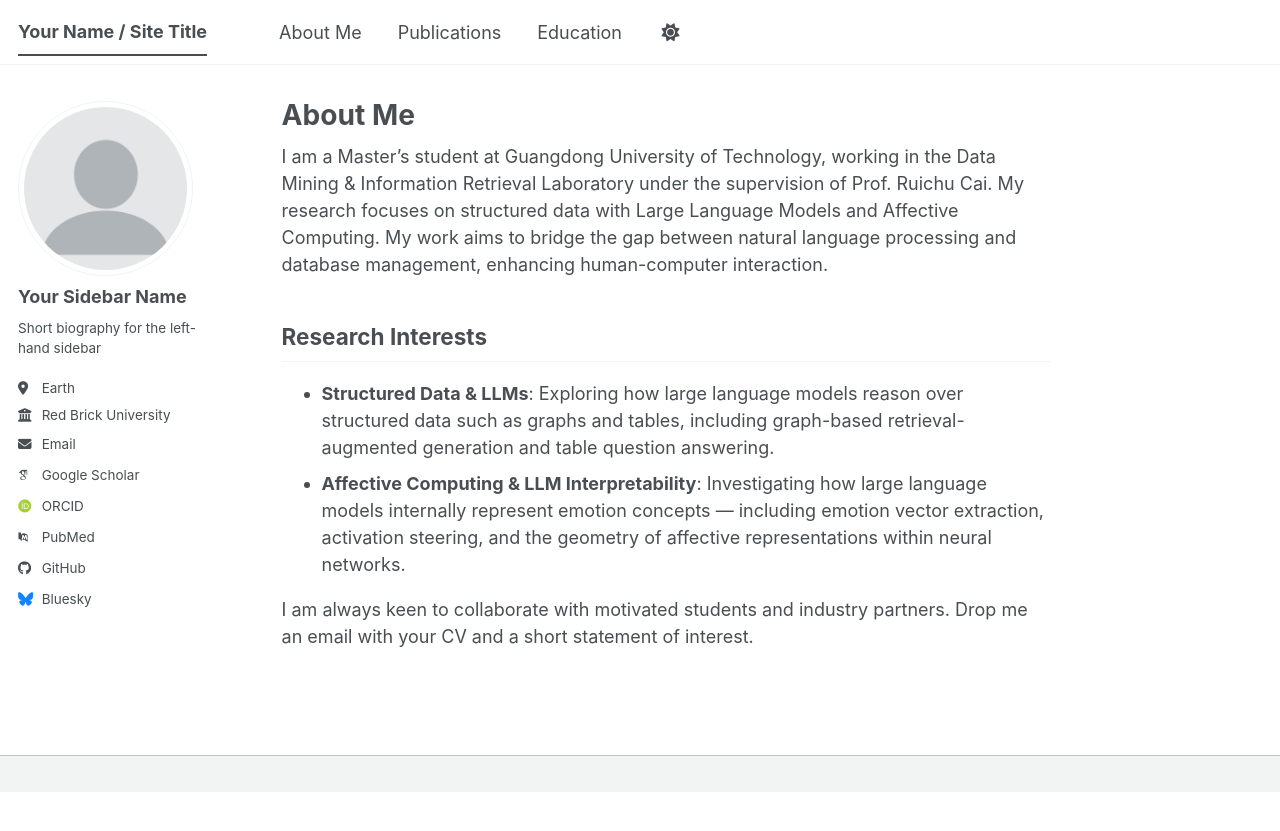
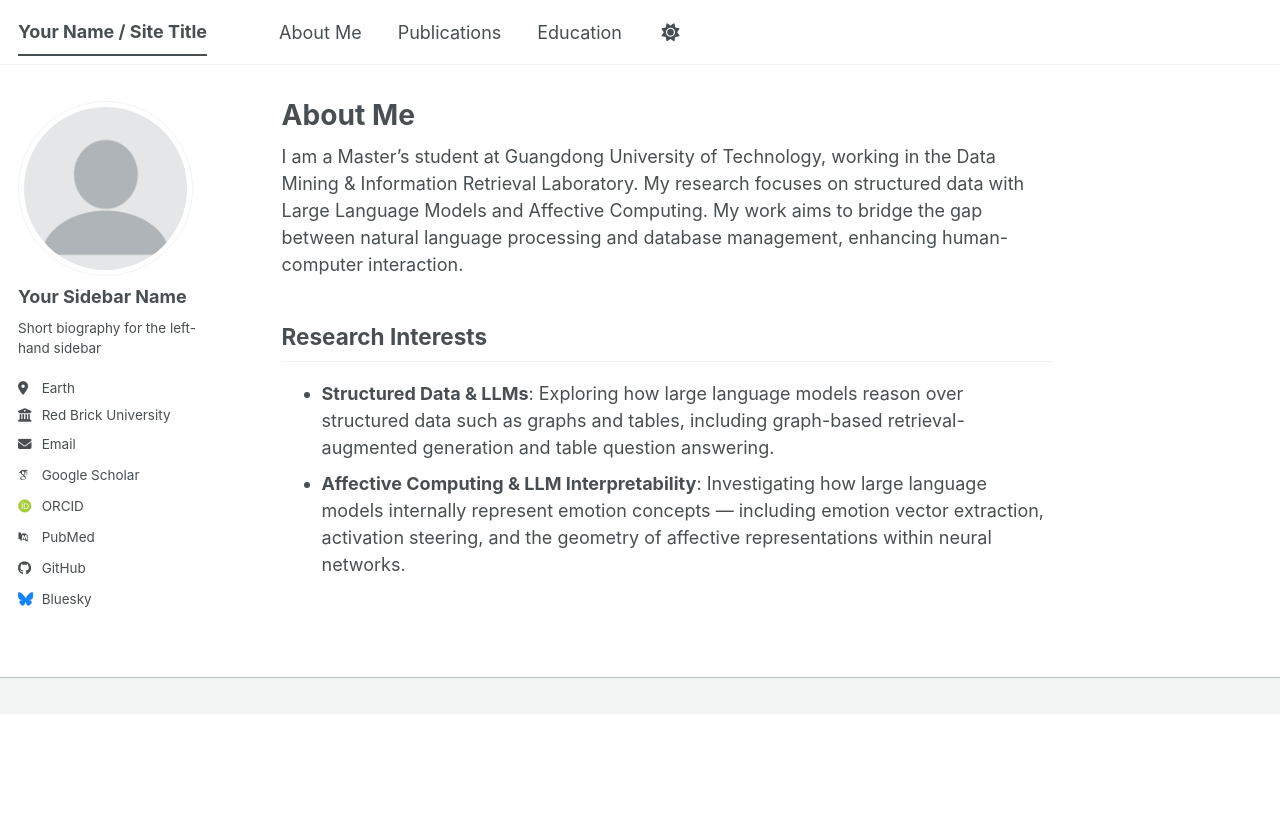
Before and after one commit to yausankit/yausankit.github.io, a Jekyll site: the page built from _pages/about.md, in a window 1280 px wide. Shown: the top 831 px of the page. Built offline with Jekyll 4.4.1, drawn with Linux system fonts in a browser that asks for light colours; some web fonts are replaced; a script bundle is joined from its source files by our own code; library files that are not in the unit come from our copies.

Commit message:
Remove supervisor name and collaboration invitation
Co-Authored-By: Claude Opus 4.6 (1M context) <noreply@anthropic.com>

```diff
--- a/_pages/about.md
+++ b/_pages/about.md
@@ -7,11 +7,9 @@ redirect_from:
   - /about.html
 ---
 
-I am a Master's student at Guangdong University of Technology, working in the Data Mining & Information Retrieval Laboratory under the supervision of Prof. Ruichu Cai. My research focuses on structured data with Large Language Models and Affective Computing. My work aims to bridge the gap between natural language processing and database management, enhancing human-computer interaction.
+I am a Master's student at Guangdong University of Technology, working in the Data Mining & Information Retrieval Laboratory. My research focuses on structured data with Large Language Models and Affective Computing. My work aims to bridge the gap between natural language processing and database management, enhancing human-computer interaction.
 
 ## Research Interests
 
 - **Structured Data & LLMs**: Exploring how large language models reason over structured data such as graphs and tables, including graph-based retrieval-augmented generation and table question answering.
 - **Affective Computing & LLM Interpretability**: Investigating how large language models internally represent emotion concepts — including emotion vector extraction, activation steering, and the geometry of affective representations within neural networks.
-
-I am always keen to collaborate with motivated students and industry partners. Drop me an email with your CV and a short statement of interest.
```
